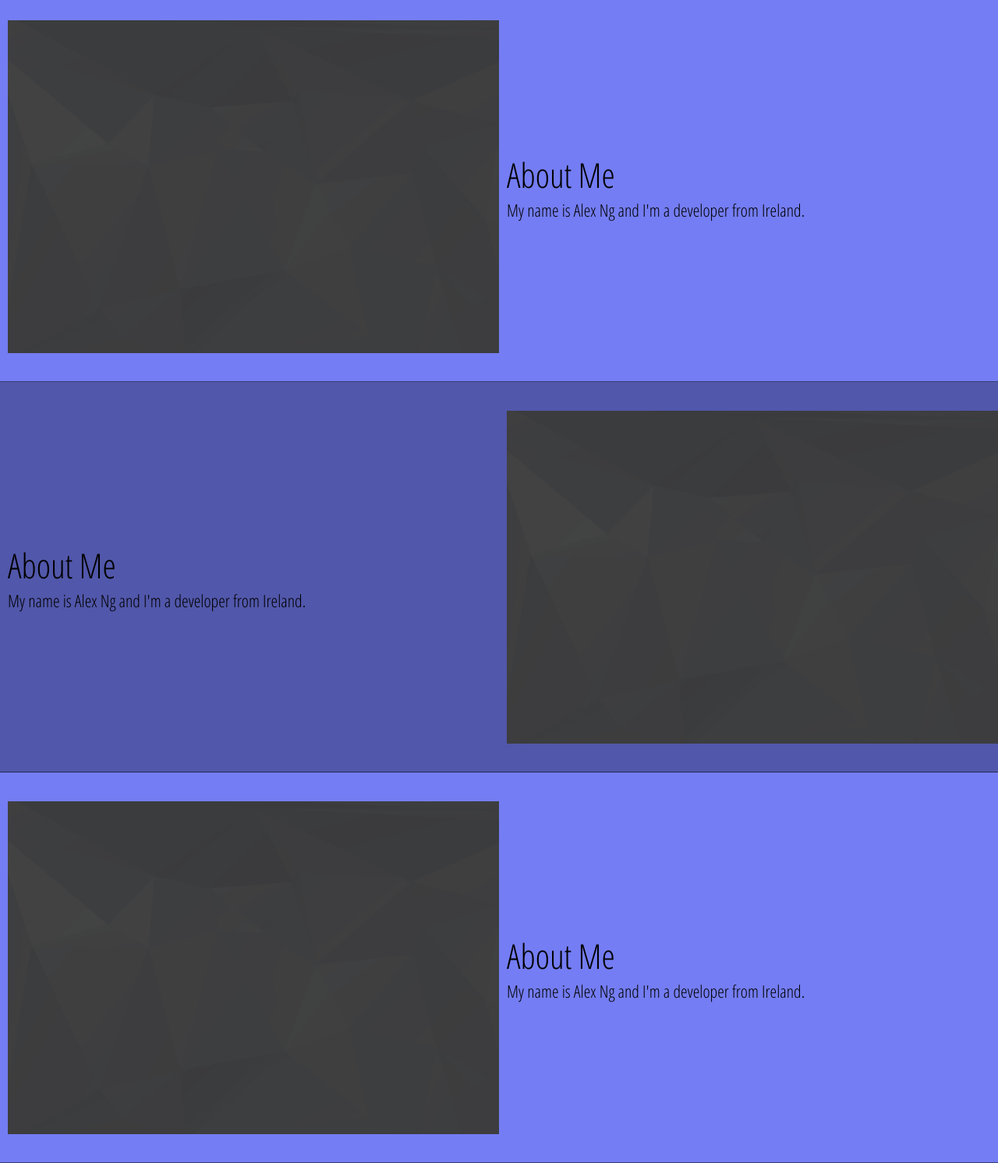
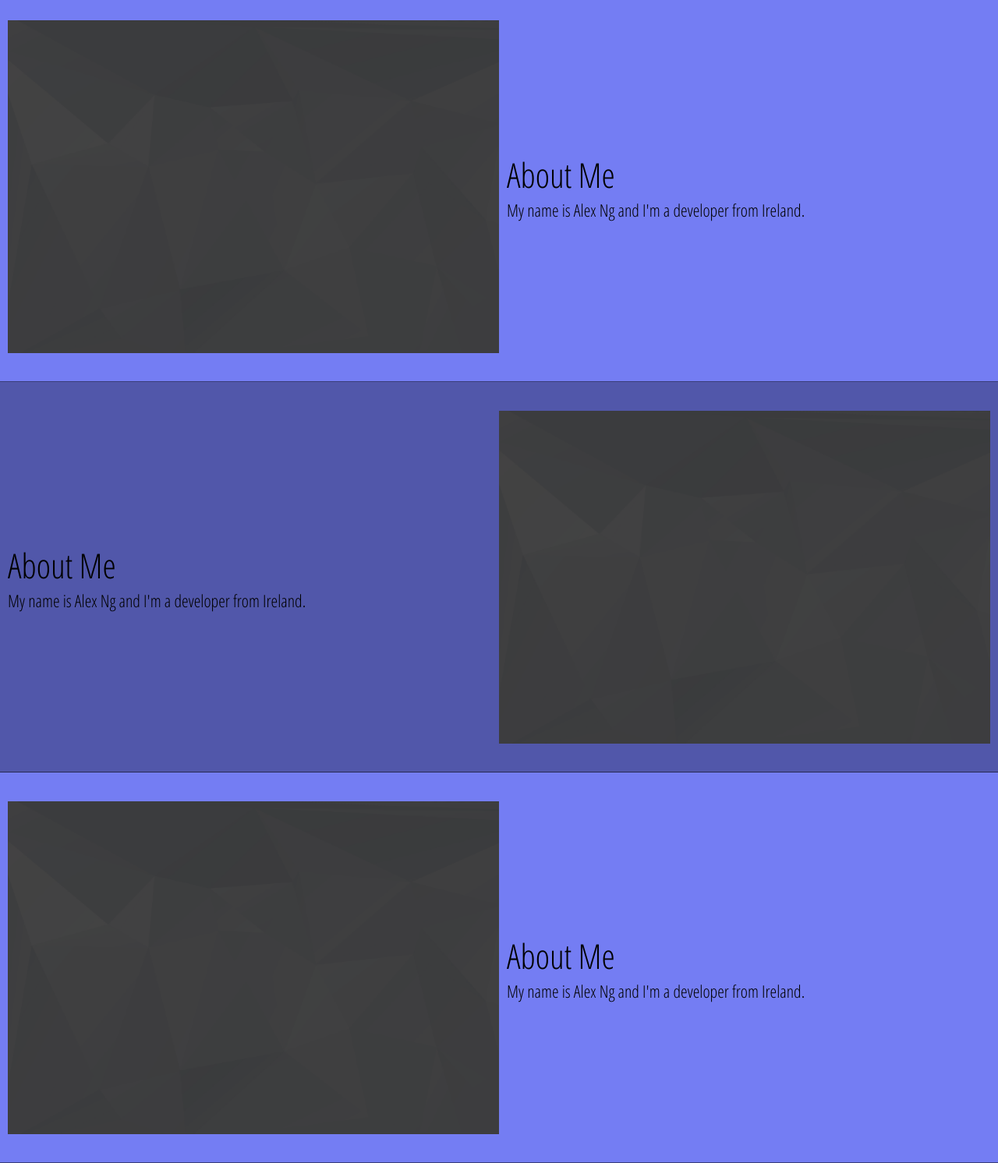
Before and after one commit to Gnxela/alexng.me, a PHP site: page /V2/index.html in a window 1280 px wide. Shown: the part 811-2303 px from the top of the page at 78% size. Run offline with PHP 8.4, Linux system fonts and the light colour scheme.

Commit message:
Fixed an alignment issue in 'V2/'.

```diff
--- a/V2/index.css
+++ b/V2/index.css
@@ -60,6 +60,7 @@
 
 .left .image {
         left: 50%;
+	transform: translate(-10px, 0px);
 }
 
 .left .text {
```
